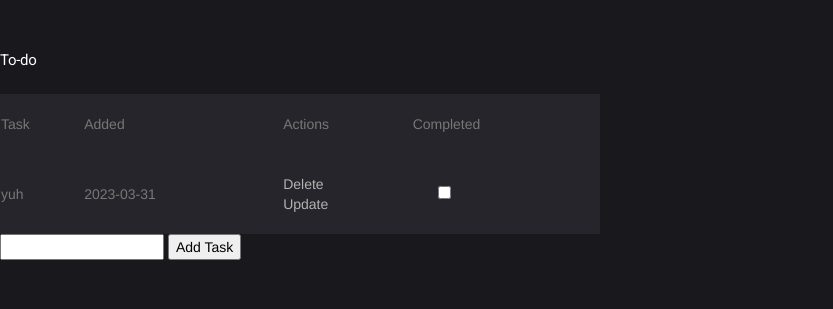
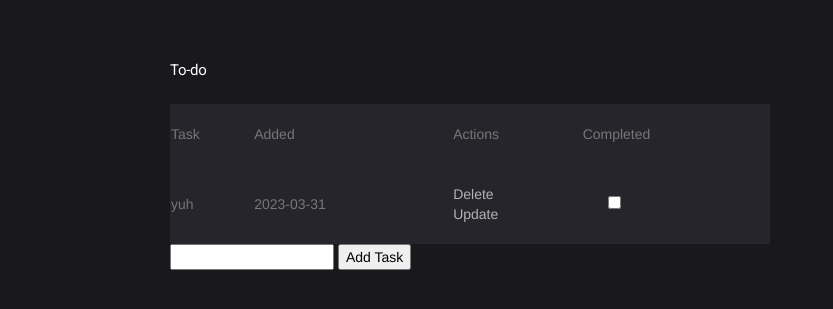
Before and after one commit to SutherlandB/AIOPlanner, a Flask app: page / in a window 1280 px wide. Shown: the part 64-373 px from the top of the page, without its empty margins (0-833 px from the left). Run offline with Flask 3, Linux system fonts and the light colour scheme; some libraries are stand-ins or nearby versions.

Commit message:
moved the todo list

```diff
--- a/Flask/static/css/main.css
+++ b/Flask/static/css/main.css
@@ -13,3 +13,9 @@ body{
 .createButtons{
     color: #fff;
 }
+
+.page-content{
+    margin: auto;
+    width: 75%;
+    padding: 10px;
+}
```
